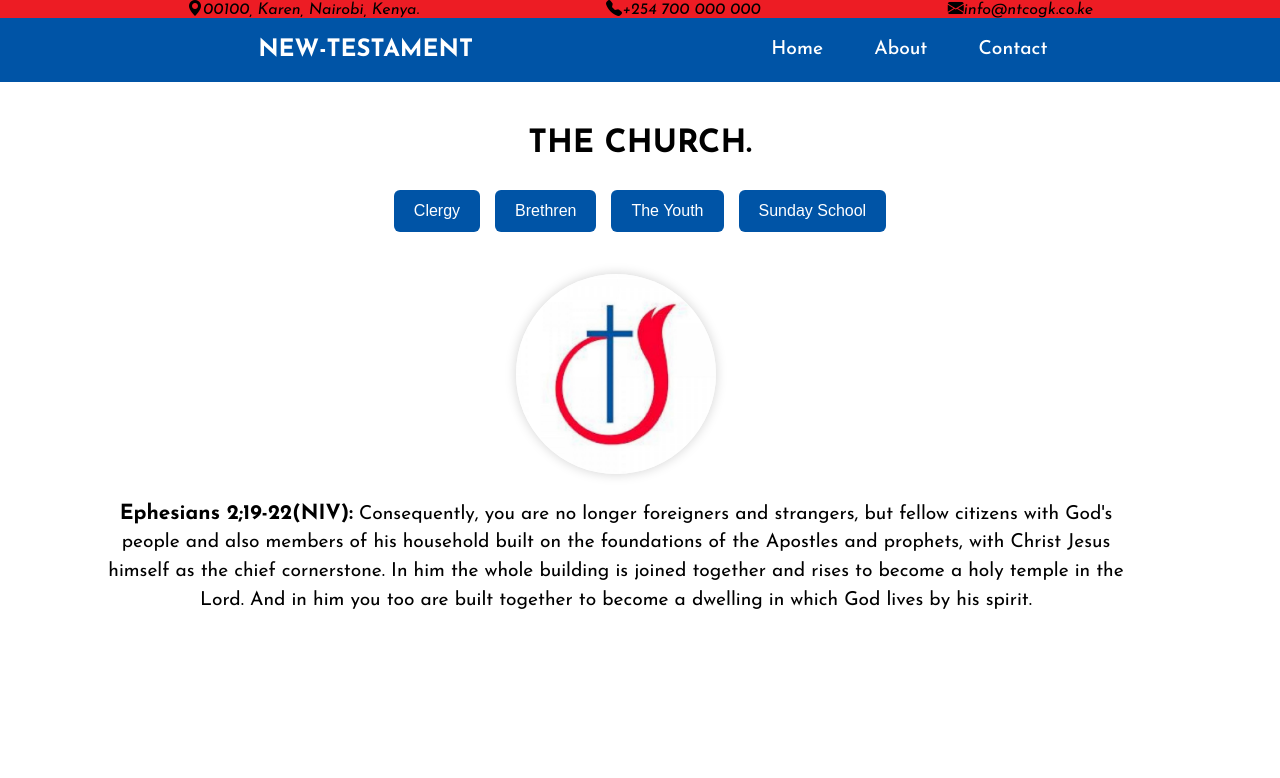
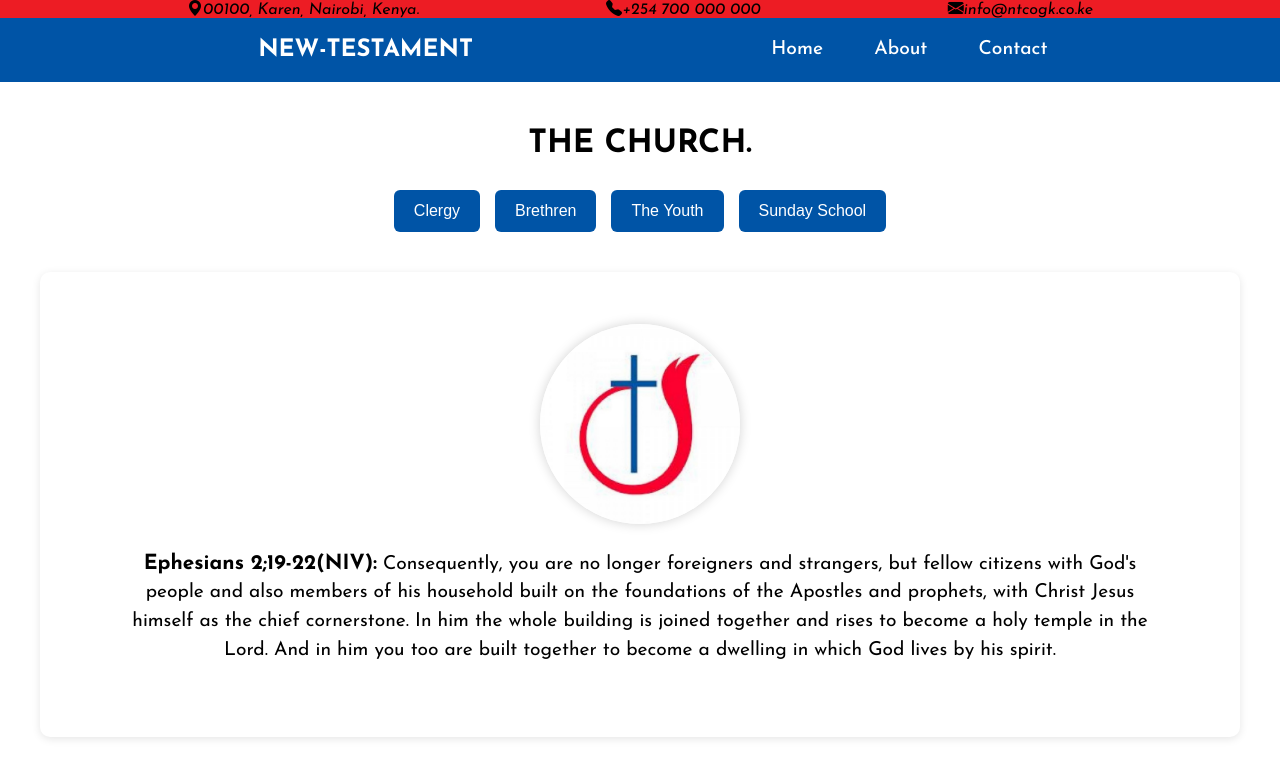
Before and after one commit to Omillo-Charles/New-Testament, a React (Vite) app in the folder new-testament/: page /thechurch in a window 1280 px wide. Shown: the top 778 px of the page. Built offline with nearby package versions, Linux system fonts and the light colour scheme; a web font is replaced by a local one.

Commit message:
viewport shadow

```diff
--- a/new-testament/src/SubComponets/OurChurch.css
+++ b/new-testament/src/SubComponets/OurChurch.css
@@ -64,5 +64,15 @@
 
 /* Main Content */
 .our-church-content {
-  width: 90vw;
+  padding: 20px;
+  background-color: #ffffff;
+  border-radius: 10px;
+  box-shadow: 0 2px 8px rgba(0, 0, 0, 0.1);
+
+
+  @media screen and (max-width: 768px) {
+    width: 90vw;
+    margin-left: -1rem;
+    box-shadow: none;
+   }
 }
--- a/new-testament/src/SubComponets/TheChurch.css
+++ b/new-testament/src/SubComponets/TheChurch.css
@@ -53,5 +53,14 @@
 
 /* Main Content */
 .the-church-content {
- width: 90vw;
+  padding: 20px;
+  background-color: #ffffff;
+  border-radius: 10px;
+  box-shadow: 0 2px 8px rgba(0, 0, 0, 0.1);
+
+  @media screen and (max-width: 768px) {
+   width: 90vw;
+   margin-left: -1rem;
+   box-shadow: none;
+  }
 }
```
